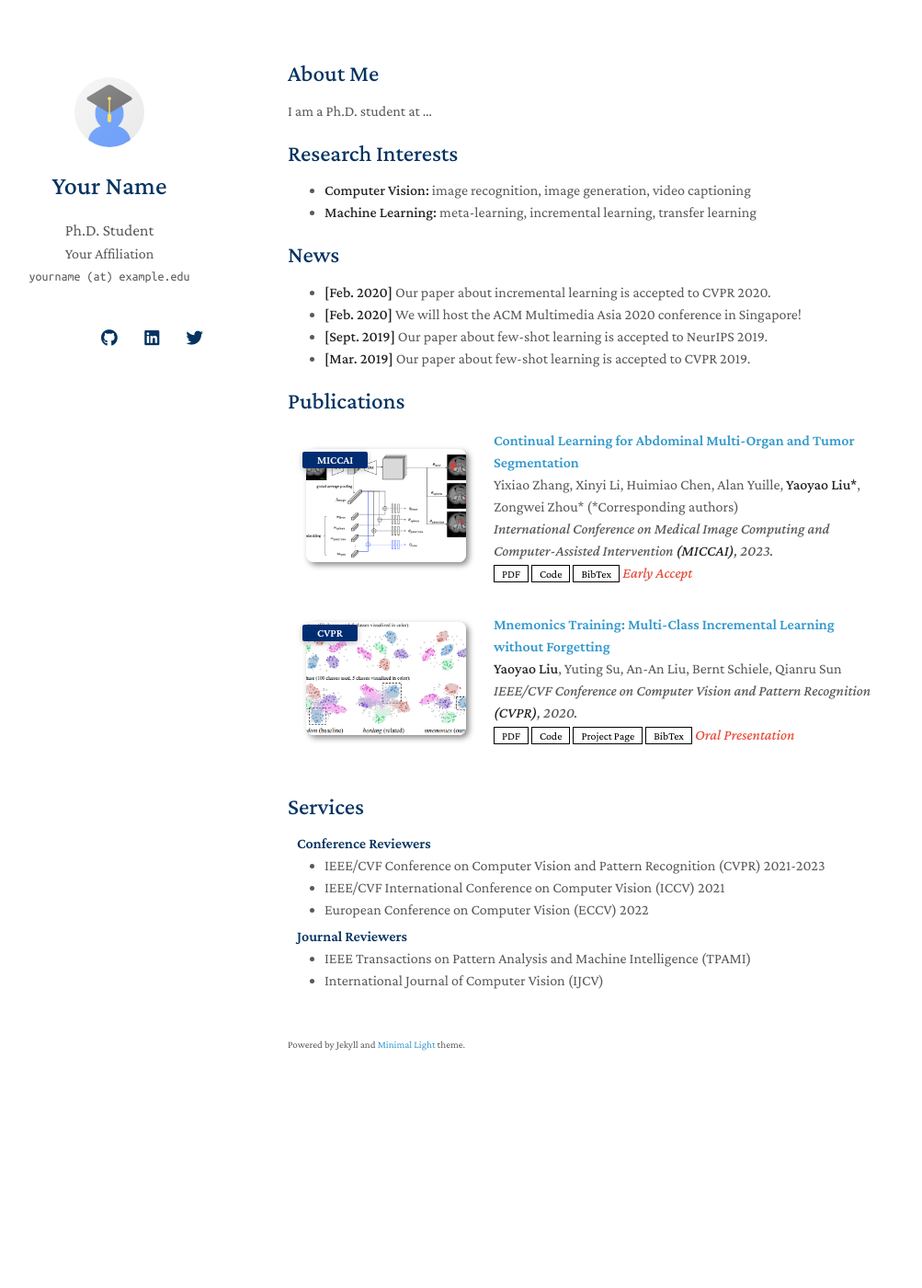
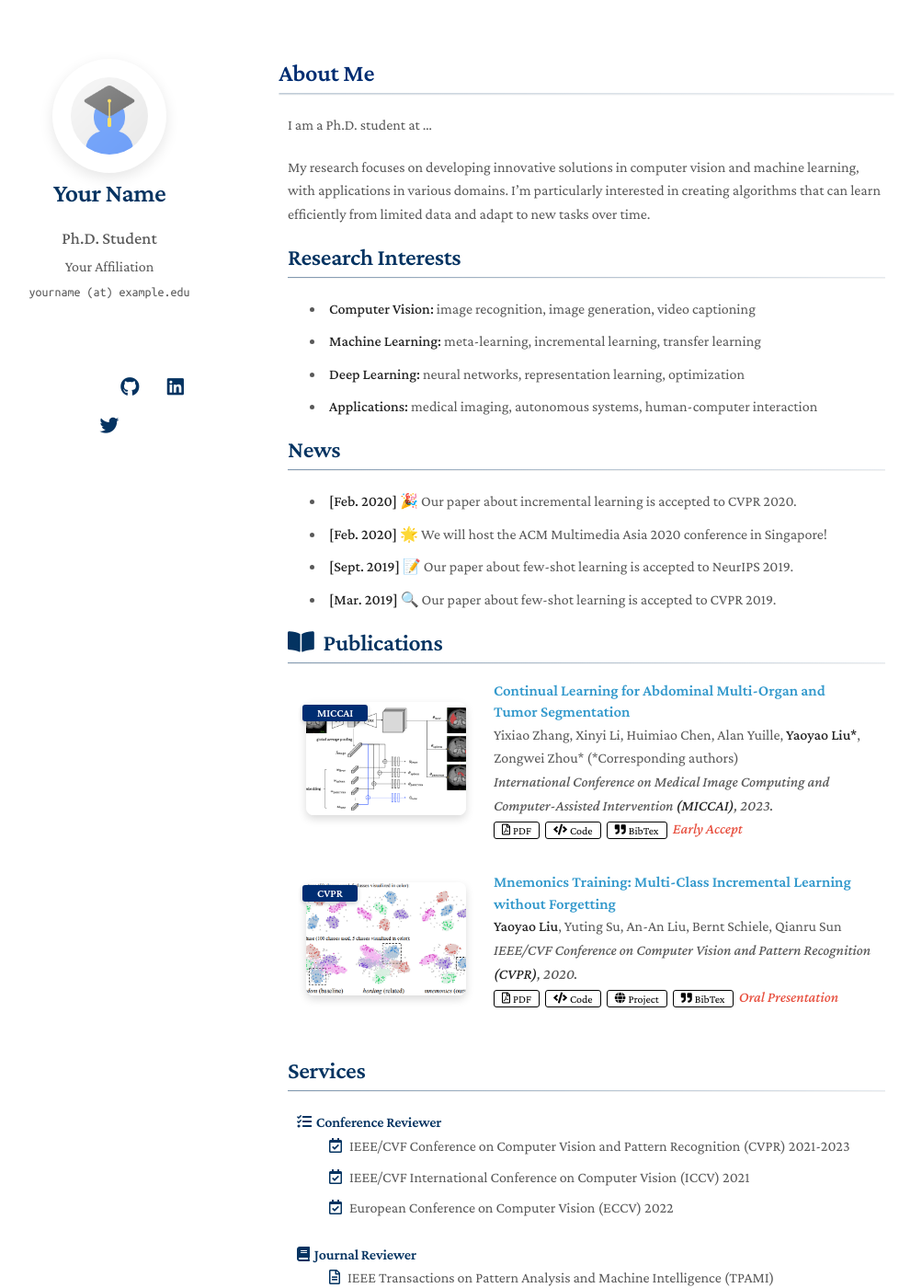
Before and after one commit to weidipan2022/weidipan2022.github.io, a Jekyll site: the page built from index.md, in a window 1280 px wide and 1400 px high. Shown: the whole window at 92% size, without its empty margins (157-1160 px from the left). Built offline with Jekyll 4.4.1, drawn with Linux system fonts in a browser that asks for light colours; nearby versions of some CDN libraries; a style sheet for code colours, icons or effects is not loaded; our own code applies the rules of GitHub Pages for plain Markdown files.

Commit message:
Beautify personal homepage with modern styling and animations

```diff
--- a/_includes/publications.md
+++ b/_includes/publications.md
@@ -1,4 +1,6 @@
-<h2 id="publications" style="margin: 2px 0px -15px;">Publications</h2>
+<h2 id="publications" style="margin: 2px 0px -15px;">
+  <i class="fas fa-book-open" style="margin-right: 10px; color: #043361;"></i>Publications
+</h2>
 
 <div class="publications">
 <ol class="bibliography">
@@ -22,16 +24,16 @@
       </div>
     <div class="links">
       {% if link.pdf %}
-      <a href="{{ link.pdf }}" class="btn btn-sm z-depth-0" role="button" target="_blank" style="font-size:12px;">PDF</a>
+      <a href="{{ link.pdf }}" class="btn btn-sm z-depth-0" role="button" target="_blank" style="font-size:12px;"><i class="far fa-file-pdf" style="margin-right:3px;"></i>PDF</a>
       {% endif %}
       {% if link.code %}
-      <a href="{{ link.code }}" class="btn btn-sm z-depth-0" role="button" target="_blank" style="font-size:12px;">Code</a>
+      <a href="{{ link.code }}" class="btn btn-sm z-depth-0" role="button" target="_blank" style="font-size:12px;"><i class="fas fa-code" style="margin-right:3px;"></i>Code</a>
       {% endif %}
       {% if link.page %}
-      <a href="{{ link.page }}" class="btn btn-sm z-depth-0" role="button" target="_blank" style="font-size:12px;">Project Page</a>
+      <a href="{{ link.page }}" class="btn btn-sm z-depth-0" role="button" target="_blank" style="font-size:12px;"><i class="fas fa-globe" style="margin-right:3px;"></i>Project</a>
       {% endif %}
       {% if link.bibtex %}
-      <a href="{{ link.bibtex }}" class="btn btn-sm z-depth-0" role="button" target="_blank" style="font-size:12px;">BibTex</a>
+      <a href="{{ link.bibtex }}" class="btn btn-sm z-depth-0" role="button" target="_blank" style="font-size:12px;"><i class="fas fa-quote-right" style="margin-right:3px;"></i>BibTex</a>
       {% endif %}
       {% if link.notes %}
       <strong> <i style="color:#e74d3c">{{ link.notes }}</i></strong>
--- a/_includes/services.md
+++ b/_includes/services.md
@@ -1,16 +1,54 @@
 ## Services
 
-<h4 style="margin:0 10px 0;">Conference Reviewers</h4>
+<div class="services-section">
+  <h4 style="margin:0 10px 0; position: relative; display: inline-block;">
+    <i class="fas fa-tasks" style="margin-right: 5px; color: #043361;"></i>Conference Reviewer
+  </h4>
 
-<ul style="margin:0 0 5px;">
-  <li><a href="http://cvpr2023.thecvf.com/"><autocolor>IEEE/CVF Conference on Computer Vision and Pattern Recognition (CVPR) 2021-2023</autocolor></a></li>
-  <li><a href="http://iccv2021.thecvf.com/"><autocolor>IEEE/CVF International Conference on Computer Vision (ICCV) 2021</autocolor></a></li>
-  <li><a href="https://eccv2022.ecva.net/"><autocolor>European Conference on Computer Vision (ECCV) 2022</autocolor></a></li>
-</ul>
+  <ul style="margin:0 0 15px; list-style-type: none;">
+    <li>
+      <i class="far fa-calendar-check" style="margin-right: 5px; color: #043361;"></i>
+      <a href="http://cvpr2023.thecvf.com/"><autocolor>IEEE/CVF Conference on Computer Vision and Pattern Recognition (CVPR) 2021-2023</autocolor></a>
+    </li>
+    <li>
+      <i class="far fa-calendar-check" style="margin-right: 5px; color: #043361;"></i>
+      <a href="http://iccv2021.thecvf.com/"><autocolor>IEEE/CVF International Conference on Computer Vision (ICCV) 2021</autocolor></a>
+    </li>
+    <li>
+      <i class="far fa-calendar-check" style="margin-right: 5px; color: #043361;"></i>
+      <a href="https://eccv2022.ecva.net/"><autocolor>European Conference on Computer Vision (ECCV) 2022</autocolor></a>
+    </li>
+  </ul>
 
-<h4 style="margin:0 10px 0;">Journal Reviewers</h4>
+  <h4 style="margin:10px 10px 0; position: relative; display: inline-block;">
+    <i class="fas fa-book" style="margin-right: 5px; color: #043361;"></i>Journal Reviewer
+  </h4>
 
-<ul style="margin:0 0 20px;">
-  <li><a href="https://www.computer.org/csdl/journal/tp"><autocolor>IEEE Transactions on Pattern Analysis and Machine Intelligence (TPAMI)</autocolor></a></li>
-  <li><a href="https://www.springer.com/journal/11263"><autocolor>International Journal of Computer Vision (IJCV)</autocolor></a></li>
-</ul>
+  <ul style="margin:0 0 20px; list-style-type: none;">
+    <li>
+      <i class="far fa-file-alt" style="margin-right: 5px; color: #043361;"></i>
+      <a href="https://www.computer.org/csdl/journal/tp"><autocolor>IEEE Transactions on Pattern Analysis and Machine Intelligence (TPAMI)</autocolor></a>
+    </li>
+    <li>
+      <i class="far fa-file-alt" style="margin-right: 5px; color: #043361;"></i>
+      <a href="https://www.springer.com/journal/11263"><autocolor>International Journal of Computer Vision (IJCV)</autocolor></a>
+    </li>
+  </ul>
+</div>
+
+<style>
+@media (prefers-color-scheme: dark) {
+  .services-section i {
+    color: rgb(62, 183, 240) !important;
+  }
+}
+
+.services-section li {
+  margin-bottom: 8px;
+  transition: transform 0.2s ease;
+}
+
+.services-section li:hover {
+  transform: translateX(3px);
+}
+</style>
--- a/_layouts/homepage.html
+++ b/_layouts/homepage.html
@@ -34,6 +34,9 @@
     <link rel="stylesheet" href="./assets/css/publications-no-dark-mode.css">
     {% endif %}
 
+    <!-- Custom additional styling -->
+    <link rel="stylesheet" href="./assets/css/custom-additions.css">
+
   </head>
   <body>
     <div class="wrapper">
@@ -46,47 +49,45 @@
         <h1>{{ site.title }}</h1>
 
         {% if site.position %}
-        <position style="font-size:1.10rem;">{{ site.position }}</position>
-        <br>
+        <position style="font-size:1.15rem; font-weight:500; display:block; margin-bottom:5px;">{{ site.position }}</position>
         {% endif %}
         {% if site.affiliation %}
-        <a href="{{ site.affiliation_link }}" rel="noopener"><autocolor>{{ site.affiliation }}</autocolor></a>
-        <br>
+        <a href="{{ site.affiliation_link }}" rel="noopener" style="display:block; margin-bottom:5px;"><autocolor>{{ site.affiliation }}</autocolor></a>
         {% endif %}
         {% if site.email %}
-        <email>{{ site.email }}</email>
+        <email style="display:block; margin-bottom:10px;">{{ site.email }}</email>
         {% endif %}
 
         <br>
         <br>
         <div class="social-icons">
         {% if site.google_scholar %}
-        <a style="margin: 0 5px 0 0" href="{{ site.google_scholar }}">
-          <i class="ai ai-google-scholar" style="font-size:1.2rem"></i>
+        <a style="margin: 0 5px 0 0" href="{{ site.google_scholar }}" title="Google Scholar">
+          <i class="ai ai-google-scholar" style="font-size:1.3rem"></i>
         </a>
         {% endif %}
 
         {% if site.cv_link %}
-        <a style="margin: 0 5px 0 0" href="{{ site.cv_link }}">
+        <a style="margin: 0 5px 0 0" href="{{ site.cv_link }}" title="Curriculum Vitae">
           <i class="ai ai-cv" style="font-size:1.3rem;"></i>
         </a>
         {% endif %}
 
         {% if site.github_link %}
-        <a style="margin: 0 5px 0 0" href="{{ site.github_link }}">
-          <i class="fab fa-github"></i>
+        <a style="margin: 0 5px 0 0" href="{{ site.github_link }}" title="GitHub">
+          <i class="fab fa-github" style="font-size:1.3rem"></i>
         </a>
         {% endif %}
 
         {% if site.linkedin %}
-        <a style="margin: 0 5px 0 0" href="{{ site.linkedin }}">
-          <i class="fab fa-linkedin"></i>
+        <a style="margin: 0 5px 0 0" href="{{ site.linkedin }}" title="LinkedIn">
+          <i class="fab fa-linkedin" style="font-size:1.3rem"></i>
         </a>
         {% endif %}
 
         {% if site.twitter %}
-        <a style="margin: 0 0 0 0" href="{{ site.twitter }}">
-          <i class="fab fa-twitter"></i>
+        <a style="margin: 0 0 0 0" href="{{ site.twitter }}" title="Twitter">
+          <i class="fab fa-twitter" style="font-size:1.3rem"></i>
         </a>
         {% endif %}
         </div>
@@ -95,7 +96,9 @@
       </header>
       <section>
 
-      {{ content }}
+      <div class="main-content">
+        {{ content }}
+      </div>
 
       <br>
 
@@ -109,6 +112,31 @@
       </footer>
     </div>
     <script src="{{ "/assets/js/scale.fix.js" | relative_url }}"></script>
+    <script src="./assets/js/custom-animations.js"></script>
+
+    <script>
+      // Add smooth scrolling to all links
+      document.addEventListener('DOMContentLoaded', function() {
+        const links = document.querySelectorAll('a[href^="#"]');
+
+        for (const link of links) {
+          link.addEventListener('click', function(e) {
+            e.preventDefault();
+
+            const targetId = this.getAttribute('href');
+            if (targetId === '#') return;
+
+            const targetElement = document.querySelector(targetId);
+            if (targetElement) {
+              window.scrollTo({
+                top: targetElement.offsetTop - 20,
+                behavior: 'smooth'
+              });
+            }
+          });
+        }
+      });
+    </script>
     {% if site.google_analytics %}
     <script>
       (function(i,s,o,g,r,a,m){i['GoogleAnalyticsObject']=r;i[r]=i[r]||function(){
--- a/_sass/minimal-light.scss
+++ b/_sass/minimal-light.scss
@@ -4,21 +4,27 @@
 
 .social-icons a{
   display:inline-block;
-  height:2.4rem;
-  width:2.4rem;
+  height:2.6rem;
+  width:2.6rem;
   background-color:transparent;
   color:#043361!important;
   border-radius:100%;
   text-align:center;
-  font-size:1.15rem;
-  line-height:2.5rem;
-  margin-right:1rem}
+  font-size:1.2rem;
+  line-height:2.6rem;
+  margin-right:1rem;
+  transition: all 0.3s ease;
+}
 
 @media (prefers-color-scheme: dark) { .social-icons a {color: #3eb7f0 !important; }}
 
-.social-icons a:last-child{margin-right:0}.social-icons a:hover{background-color:white;
+.social-icons a:last-child{margin-right:0}
+.social-icons a:hover{
+    background-color:white;
     color:black;
-    transform: scale(1.2)}
+    transform: scale(1.2);
+    box-shadow: 0 5px 15px rgba(0,0,0,0.1);
+}
     /*
     .social-icons a:after {
         content: '';
@@ -35,9 +41,14 @@
       }
      */
 
-@media (prefers-color-scheme: dark) {.social-icons a:last-child{margin-right:0}.social-icons a:hover{background-color:#20212b;
+@media (prefers-color-scheme: dark) {
+  .social-icons a:last-child{margin-right:0}
+  .social-icons a:hover{
+    background-color:#20212b;
     color:black;
-    transform: scale(1.2)}
+    transform: scale(1.2);
+    box-shadow: 0 5px 15px rgba(0,0,0,0.3);
+  }
     /*
     .social-icons a:after {
         content: '';
@@ -216,11 +227,15 @@ papertitle {
 
       .image.avatar img {
         border-radius: 100%;
-        width: 45%;
+        width: 50%;
         padding: 20px;
-        // border: 1px solid #ddd;
-        // padding: 3px;
-        // box-shadow: 0 -1px 5px 1px rgba(200, 200, 200, 0.3);
+        transition: all 0.3s ease;
+        box-shadow: 0 5px 15px rgba(0,0,0,0.1);
+      }
+
+.image.avatar img:hover {
+        transform: scale(1.03);
+        box-shadow: 0 8px 25px rgba(0,0,0,0.15);
       }
 
     #header .image.avatar {
@@ -232,19 +247,24 @@ h3, h4, h5, h6 {
   font-weight: 600;
   color:#043361;
   margin:0 0 20px;
+  letter-spacing: -0.01em;
 }
 
 h1 {
-  font-weight: 500;
+  font-weight: 600;
   color:#043361;
   margin:0 0 20px;
+  letter-spacing: -0.02em;
 }
 
 h2 {
   color:#043361;
-  font-weight: 500;
-  margin:2px 0px 15px;
-  font-size: 157%;
+  font-weight: 600;
+  margin:2px 0px 20px;
+  font-size: 160%;
+  letter-spacing: -0.01em;
+  border-bottom: 1px solid rgba(0,0,0,0.05);
+  padding-bottom: 8px;
 }
 
 @media (prefers-color-scheme: dark) {
@@ -272,10 +292,12 @@ h1 {
 a {
   color:#39c;
   text-decoration:none;
+  transition: all 0.2s ease;
 }
 
 a:hover {
   color:#069;
+  text-decoration: underline;
 }
 
 @media (prefers-color-scheme: dark) {
@@ -436,6 +458,7 @@ section {
   float:right;
   padding-top:4.0em;
   padding-bottom:50px;
+  line-height: 1.6;
 }
 
 small {
--- /dev/null
+++ b/assets/css/custom-additions.css
@@ -0,0 +1,106 @@
+/* Additional modern styling for the personal homepage */
+
+/* Smooth transitions for all elements */
+* {
+  transition: all 0.2s ease;
+}
+
+/* Main content styling */
+.main-content {
+  animation: fadeIn 0.8s ease-in-out;
+}
+
+/* Section styling */
+section h2 {
+  position: relative;
+  overflow: hidden;
+}
+
+section h2::after {
+  content: '';
+  position: absolute;
+  bottom: 0;
+  left: 0;
+  width: 100%;
+  height: 1px;
+  background: linear-gradient(to right, rgba(4, 51, 97, 0.5), rgba(4, 51, 97, 0.1));
+}
+
+@media (prefers-color-scheme: dark) {
+  section h2::after {
+    background: linear-gradient(to right, rgba(62, 183, 240, 0.5), rgba(62, 183, 240, 0.1));
+  }
+}
+
+/* News section styling */
+section ul li {
+  margin-bottom: 10px;
+  position: relative;
+  padding-left: 5px;
+  transition: transform 0.2s ease;
+}
+
+section ul li:hover {
+  transform: translateX(3px);
+}
+
+/* Research interests styling */
+section ul li strong {
+  position: relative;
+  display: inline-block;
+}
+
+section ul li strong::after {
+  content: '';
+  position: absolute;
+  bottom: -2px;
+  left: 0;
+  width: 0;
+  height: 1px;
+  background-color: #043361;
+  transition: width 0.3s ease;
+}
+
+section ul li:hover strong::after {
+  width: 100%;
+}
+
+@media (prefers-color-scheme: dark) {
+  section ul li strong::after {
+    background-color: rgb(62, 183, 240);
+  }
+}
+
+/* Card-like styling for sections */
+section > p, section > ul {
+  padding: 15px;
+  border-radius: 8px;
+  background-color: rgba(255, 255, 255, 0.5);
+  box-shadow: 0 2px 10px rgba(0, 0, 0, 0.05);
+}
+
+@media (prefers-color-scheme: dark) {
+  section > p, section > ul {
+    background-color: rgba(255, 255, 255, 0.03);
+    box-shadow: 0 2px 10px rgba(0, 0, 0, 0.2);
+  }
+}
+
+/* Animation keyframes */
+@keyframes fadeIn {
+  from {
+    opacity: 0;
+    transform: translateY(10px);
+  }
+  to {
+    opacity: 1;
+    transform: translateY(0);
+  }
+}
+
+/* Responsive adjustments */
+@media print, screen and (max-width: 960px) {
+  section > p, section > ul {
+    padding: 10px;
+  }
+}
--- a/assets/css/publications.css
+++ b/assets/css/publications.css
@@ -42,7 +42,17 @@ blockquote { background: var(--global-bg-color); border-left: 2px solid var(--gl
 
 .publications ol.bibliography li .abbr { height: 8rem; margin-bottom: 0.5rem; }
 
-.publications ol.bibliography li .abbr abbr { display: inline-block; background-color: var(--global-theme-color); padding-left: 1rem; padding-right: 1rem; position: absolute; top: 8px; left: 16px; }
+.publications ol.bibliography li .abbr abbr {
+  display: inline-block;
+  background-color: var(--global-theme-color);
+  padding-left: 1rem;
+  padding-right: 1rem;
+  position: absolute;
+  top: 8px;
+  left: 16px;
+  border-radius: 3px;
+  box-shadow: 0 2px 5px rgba(0,0,0,0.2);
+}
 
 .publications ol.bibliography li .abbr abbr a { color: white; }
 
@@ -50,7 +60,11 @@ blockquote { background: var(--global-bg-color); border-left: 2px solid var(--gl
 
 .publications ol.bibliography li .abbr .award { color: var(--global-theme-color) !important; border: 1px solid var(--global-theme-color); }
 
-.publications ol.bibliography li .title { font-weight: bolder; }
+.publications ol.bibliography li .title {
+  font-weight: bolder;
+  font-size: 1.05em;
+  line-height: 1.4;
+}
 
 .publications ol.bibliography li .author a { border-bottom: 1px var(--global-theme-color); }
 
@@ -58,14 +72,30 @@ blockquote { background: var(--global-bg-color); border-left: 2px solid var(--gl
 
 .publications ol.bibliography li .author > em { border-bottom: 1px solid; font-style: normal; }
 
-.publications ol.bibliography li .links a.btn { color: #000000; border: 1px solid #000000; padding-left: 0.5rem; padding-right: 0.5rem; padding-top: 0.1rem; padding-bottom: 0.1rem; }
+.publications ol.bibliography li .links a.btn {
+  color: #000000;
+  border: 1px solid #000000;
+  padding-left: 0.5rem;
+  padding-right: 0.5rem;
+  padding-top: 0.1rem;
+  padding-bottom: 0.1rem;
+  border-radius: 3px;
+  margin-right: 0.2rem;
+  transition: all 0.2s ease;
+}
 
 @media (prefers-color-scheme: dark) {
 .publications ol.bibliography li .links a.btn { color: #FFFFFF; border: 1px solid #FFFFFF; padding-left: 0.5rem; padding-right: 0.5rem; padding-top: 0.1rem; padding-bottom: 0.1rem; }
 
   }
 
-.publications ol.bibliography li .links a.btn:hover { color: var(--global-theme-color); border-color: var(--global-theme-color); }
+.publications ol.bibliography li .links a.btn:hover {
+  color: var(--global-theme-color);
+  border-color: var(--global-theme-color);
+  background-color: rgba(0,0,0,0.03);
+  transform: translateY(-1px);
+  box-shadow: 0 2px 5px rgba(0,0,0,0.1);
+}
 
 .publications ol.bibliography li .hidden { font-size: 0.875rem; max-height: 0px; overflow: hidden; text-align: justify; -webkit-transition: 0.15s ease; -moz-transition: 0.15s ease; -ms-transition: 0.15s ease; -o-transition: 0.15s ease; transition: all 0.15s ease; }
 
@@ -79,4 +109,19 @@ blockquote { background: var(--global-bg-color); border-left: 2px solid var(--gl
 
 .publications ol.bibliography li div.abstract.hidden.open { border-color: var(--global-text-color); }
 
-.publications ol.bibliography li .teaser { border-radius: 8px; box-shadow: 3px 3px 6px #888; height: 123px; width: 270px; margin-top: 5px; margin-left: 5px; margin-bottom: 5px; object-fit: cover; }
+.publications ol.bibliography li .teaser {
+  border-radius: 8px;
+  box-shadow: 0 4px 10px rgba(0,0,0,0.15);
+  height: 123px;
+  width: 270px;
+  margin-top: 5px;
+  margin-left: 5px;
+  margin-bottom: 5px;
+  object-fit: cover;
+  transition: all 0.3s ease;
+}
+
+.publications ol.bibliography li .teaser:hover {
+  transform: translateY(-2px);
+  box-shadow: 0 6px 15px rgba(0,0,0,0.2);
+}
--- /dev/null
+++ b/assets/js/custom-animations.js
@@ -0,0 +1,74 @@
+// Custom animations for the personal homepage
+
+document.addEventListener('DOMContentLoaded', function() {
+  // Add animation to section headings
+  const headings = document.querySelectorAll('section h2');
+  headings.forEach((heading, index) => {
+    heading.style.opacity = '0';
+    heading.style.transform = 'translateY(20px)';
+    heading.style.transition = 'opacity 0.5s ease, transform 0.5s ease';
+
+    setTimeout(() => {
+      heading.style.opacity = '1';
+      heading.style.transform = 'translateY(0)';
+    }, 300 + (index * 150));
+  });
+
+  // Add hover effect to publication items
+  const publications = document.querySelectorAll('.pub-row');
+  publications.forEach(pub => {
+    pub.addEventListener('mouseenter', function() {
+      this.style.transform = 'translateY(-5px)';
+      this.style.transition = 'transform 0.3s ease';
+
+      // Add subtle shadow
+      const teaser = this.querySelector('.teaser');
+      if (teaser) {
+        teaser.style.boxShadow = '0 8px 20px rgba(0,0,0,0.2)';
+        teaser.style.transition = 'box-shadow 0.3s ease';
+      }
+    });
+
+    pub.addEventListener('mouseleave', function() {
+      this.style.transform = 'translateY(0)';
+
+      // Reset shadow
+      const teaser = this.querySelector('.teaser');
+      if (teaser) {
+        teaser.style.boxShadow = '0 4px 10px rgba(0,0,0,0.15)';
+      }
+    });
+  });
+
+  // Add subtle parallax effect to avatar
+  const avatar = document.querySelector('.avatar img');
+  if (avatar) {
+    window.addEventListener('mousemove', function(e) {
+      const mouseX = e.clientX / window.innerWidth - 0.5;
+      const mouseY = e.clientY / window.innerHeight - 0.5;
+
+      avatar.style.transform = `translate(${mouseX * 10}px, ${mouseY * 10}px)`;
+      avatar.style.transition = 'transform 0.2s ease-out';
+    });
+  }
+
+  // Add subtle highlight to active section based on scroll position
+  const sections = document.querySelectorAll('section h2');
+  window.addEventListener('scroll', function() {
+    const scrollPosition = window.scrollY;
+
+    sections.forEach(section => {
+      const sectionTop = section.offsetTop - 100;
+      const sectionBottom = sectionTop + section.parentElement.offsetHeight;
+
+      if (scrollPosition >= sectionTop && scrollPosition < sectionBottom) {
+        section.style.color = getComputedStyle(document.documentElement).getPropertyValue('--global-theme-color');
+        section.style.transform = 'scale(1.03)';
+        section.style.transition = 'transform 0.3s ease, color 0.3s ease';
+      } else {
+        section.style.color = '';
+        section.style.transform = 'scale(1)';
+      }
+    });
+  });
+});
--- a/index.md
+++ b/index.md
@@ -6,17 +6,21 @@ layout: homepage
 
 I am a Ph.D. student at ...
 
+My research focuses on developing innovative solutions in computer vision and machine learning, with applications in various domains. I'm particularly interested in creating algorithms that can learn efficiently from limited data and adapt to new tasks over time.
+
 ## Research Interests
 
 - **Computer Vision:** image recognition, image generation, video captioning
 - **Machine Learning:** meta-learning, incremental learning, transfer learning
+- **Deep Learning:** neural networks, representation learning, optimization
+- **Applications:** medical imaging, autonomous systems, human-computer interaction
 
 ## News
 
-- **[Feb. 2020]** Our paper about incremental learning is accepted to CVPR 2020.
-- **[Feb. 2020]** We will host the ACM Multimedia Asia 2020 conference in Singapore!
-- **[Sept. 2019]** Our paper about few-shot learning is accepted to NeurIPS 2019.
-- **[Mar. 2019]** Our paper about few-shot learning is accepted to CVPR 2019.
+- **[Feb. 2020]** 🎉 Our paper about incremental learning is accepted to CVPR 2020.
+- **[Feb. 2020]** 🌟 We will host the ACM Multimedia Asia 2020 conference in Singapore!
+- **[Sept. 2019]** 📝 Our paper about few-shot learning is accepted to NeurIPS 2019.
+- **[Mar. 2019]** 🔍 Our paper about few-shot learning is accepted to CVPR 2019.
 
 {% include_relative _includes/publications.md %}
 
```
